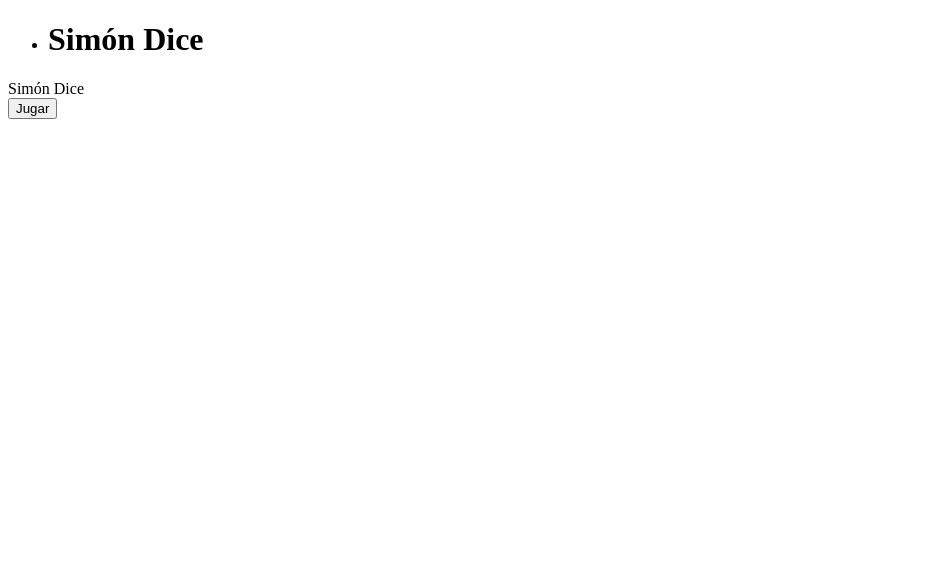
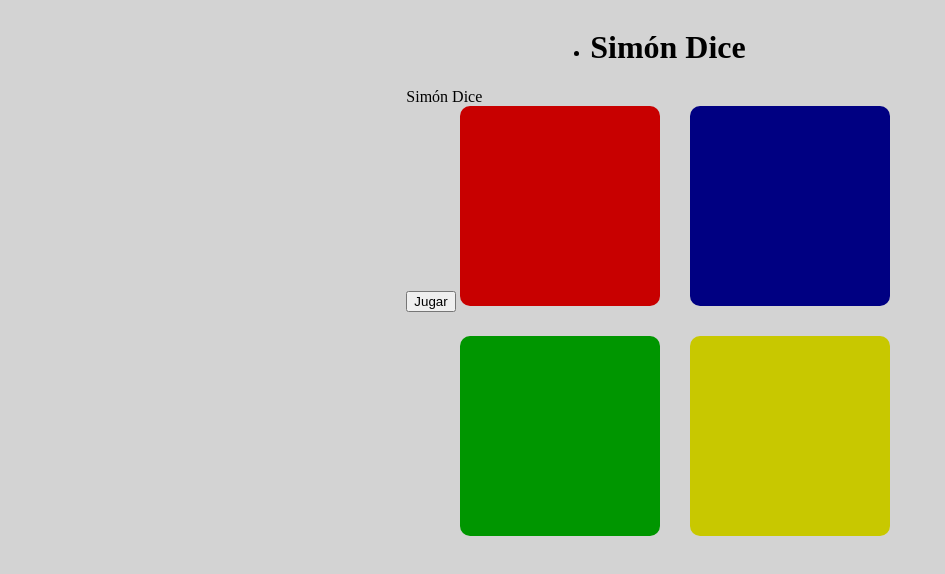
Before and after one commit to MRAS23/juego-sim-n-dice, a plain HTML site: page index.html in a window 1280 px wide. Shown: the whole page, without its empty margins (0-945 px from the left). Drawn offline with Linux system fonts and the light colour scheme.

Commit message:
agrega estilo divs botones (#1)
se agrega un estilo para que los divs que van a actuar como botones del juego se parezcan

```diff
--- a/css/style-botones.css
+++ /dev/null
@@ -1,3 +0,0 @@
-.boton {
-  color: red;
-}
--- /dev/null
+++ b/css/style.css
@@ -0,0 +1,43 @@
+body {
+  display: inline-grid;
+  place-items: center;
+  width: 100%;
+  background-color: lightgray;
+}
+
+.simon {
+  position: relative;
+}
+
+.contenedor-botones {
+  display: inline-grid;
+  grid-gap: 30px;
+  grid-template-columns: auto auto;
+}
+
+.cuadrado {
+  border-radius: 10px;
+  width: 200px;
+  height: 200px;
+  cursor: pointer;
+}
+
+.rojo {
+  background-color: rgba(200, 0, 0);
+}
+
+.azul {
+  background-color: rgb(0, 0, 130);
+}
+
+.verde {
+  background-color: rgb(0, 150, 0);
+}
+
+.amarillo {
+  background-color: rgb(200, 200, 0);
+}
+
+.cuadrado:active {
+  filter: brightness(200%);
+}
--- a/index.html
+++ b/index.html
@@ -9,6 +9,7 @@
     , initial-scale=1.0"
     />
     <title>Juego Simón Dice</title>
+    <link rel="stylesheet" href="css/style.css" />
   </head>
   <body>
     <header>
@@ -23,10 +24,10 @@
         <div class="tittle">Simón Dice</div>
         <button id="boton-comenzar">Jugar</button>
         <div class="contenedor-botones">
-          <div class="cuadrado-rojo"></div>
-          <div class="cuadrado-azul"></div>
-          <div class="cuadrado-verde"></div>
-          <div class="cuadrado-amarillo"></div>
+          <div class="cuadrado rojo"></div>
+          <div class="cuadrado azul"></div>
+          <div class="cuadrado verde"></div>
+          <div class="cuadrado amarillo"></div>
         </div>
       </div>
     </section>
```
